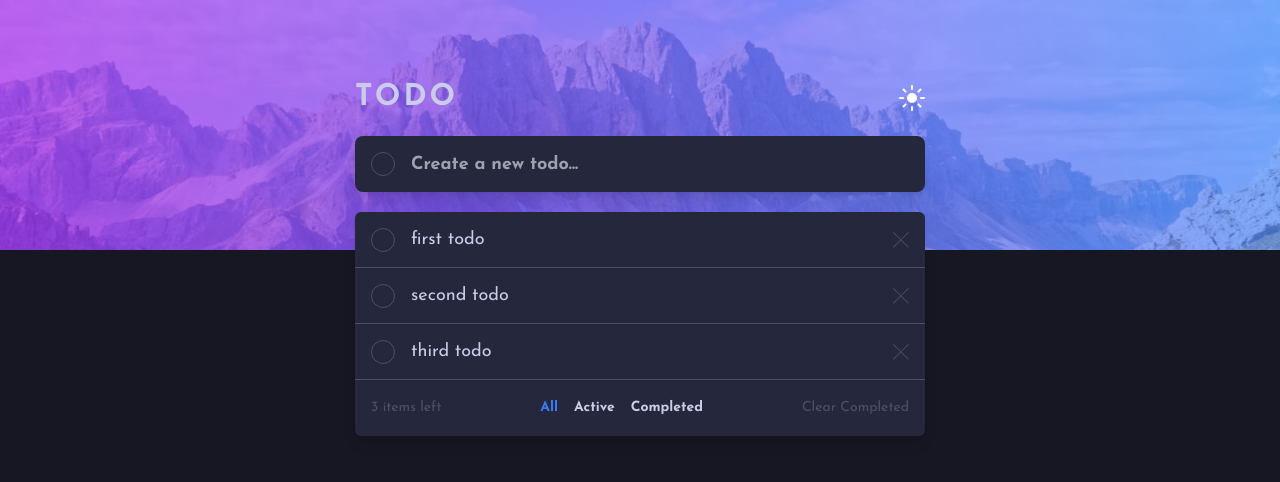
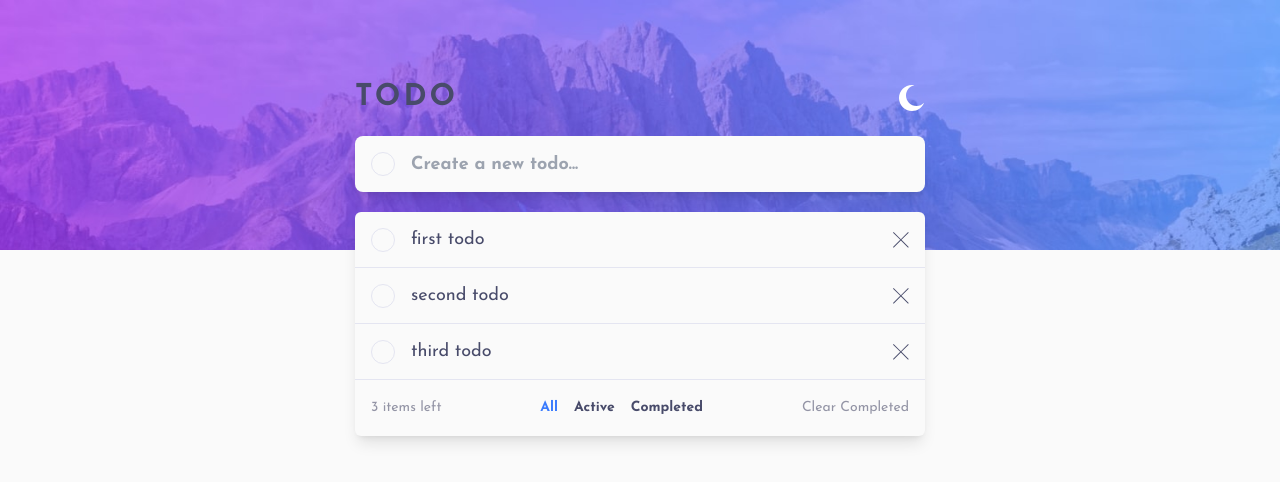
Before and after one commit to nidhinsankar/react-typescript, a React (Vite) app: page / in a window 1280 px wide. Shown: the top 482 px of the page. Built offline with nearby package versions, Linux system fonts and the light colour scheme.

Commit message:
cleared all typescript related errors in the useContext and useReducer and also bug in watchmedia

```diff
--- a/src/components/Header.tsx
+++ b/src/components/Header.tsx
@@ -6,7 +6,7 @@ const Header = ({}) => {
   const [theme, setTheme] = useState<null | string>(null);
 
   useEffect(() => {
-    if (window.matchMedia("(prefers-color-scheme: dark)".matches)) {
+    if (window.matchMedia("(prefers-color-scheme: dark)").matches) {
       setTheme("dark");
     } else {
       setTheme("light");
--- a/src/components/InputTodo.tsx
+++ b/src/components/InputTodo.tsx
@@ -1,7 +1,8 @@
 import React, { useState } from "react";
 import { HomeProps } from "../pages/Home";
 import { useTodoContext } from "../context/todoContext";
-import { ADD_TODO, todoType } from "../constants";
+import { ADD_TODO } from "../constants";
+import { TodoType } from "../types";
 
 const InputTodo: React.FC<HomeProps> = () => {
   const [todoName, setTodoName] = useState("");
@@ -9,7 +10,7 @@ const InputTodo: React.FC<HomeProps> = () => {
   const { dispatch } = useTodoContext();
 
   const onSubmit = () => {
-    const todoObj: todoType = {
+    const todoObj: TodoType = {
       id: Math.random() * (10 - 1) + 1,
       todoName,
       status: false,
--- a/src/components/Todo.tsx
+++ b/src/components/Todo.tsx
@@ -1,11 +1,11 @@
 import React from "react";
-import { todo } from "../App";
+import { TodoType } from "../types";
 import checkIcon from "../assets/images/icon-check.svg";
 import crossIcon from "../assets/images/icon-cross.svg";
 import { useTodoContext } from "../context/todoContext";
 import { DELETE_TODO, TOGGLE_STATUS } from "../constants";
 
-const Todo: React.FC<todo> = ({ id, todoName, status }) => {
+const Todo: React.FC<TodoType> = ({ id, todoName, status }) => {
   const { dispatch } = useTodoContext();
 
   const toggleStatusDispatch = (id: number) => {
@@ -40,7 +40,7 @@ const Todo: React.FC<todo> = ({ id, todoName, status }) => {
           onClick={() => deleteTodoDispatch(id)}
           src={crossIcon}
           alt="cross-icon"
-          className="h-4 text-border-todo"
+          className="h-4 text-border-todo cursor-pointer"
         />
       </div>
     </div>
--- a/src/constants.ts
+++ b/src/constants.ts
@@ -2,12 +2,6 @@ export const ADD_TODO = "ADD_TODO";
 export const DELETE_TODO = "DELETE_TODO";
 export const TOGGLE_STATUS = "TOGGLE_STATUS";
 export const TOGGLE_FILTER = "TOGGLE_FILTER";
-
-export interface todoType {
-  id: number;
-  todoName: string;
-  status: false;
-}
 
 export const filterAll = "all";
 export const filterActive = "active";
--- a/src/context/action-type.ts
+++ b/src/context/action-type.ts
@@ -1,8 +1,8 @@
-import { todoType } from "../constants";
+import { TodoType } from "../types";
 
 export interface ActionObj {
   type: string;
-  payload: todoType | number | string;
+  payload: TodoType | number | string;
 }
 
 export const Add_Todo = (actionObj: ActionObj) => ({
--- a/src/context/todoReducer.ts
+++ b/src/context/todoReducer.ts
@@ -3,9 +3,8 @@ import {
   DELETE_TODO,
   TOGGLE_FILTER,
   TOGGLE_STATUS,
-  todoType,
 } from "../constants";
-import { Action, State } from "../types";
+import { Action, State, TodoType } from "../types";
 
 export const todoReducer = (state: State, action: Action) => {
   switch (action.type) {
@@ -20,7 +19,7 @@ export const todoReducer = (state: State, action: Action) => {
     case TOGGLE_STATUS:
       return {
         ...state,
-        todos: state?.todos?.map((todo: todoType) =>
+        todos: state?.todos?.map((todo: TodoType) =>
           todo?.id === action.payload
             ? { ...todo, status: !todo?.status }
             : todo
--- a/src/types.ts
+++ b/src/types.ts
@@ -1,20 +1,25 @@
-import { todoType } from "./constants";
-
 export interface Todo {
   id: number;
   todoName: string;
   status: boolean;
 }
 
+export interface TodoType {
+  id: number;
+  todoName: string;
+  status: boolean;
+}
+
 export interface State {
-  todos: todoType[];
+  todos: TodoType[];
   filterType: string;
 }
 
 export type Action =
-  | { type: string; payload: todoType }
-  | { type: string; payload: number }
-  | { type: string; payload: string };
+  | { type: "ADD_TODO"; payload: TodoType }
+  | { type: "DELETE_TODO"; payload: number }
+  | { type: "TOGGLE_STATUS"; payload: number }
+  | { type: "TOGGLE_FILTER"; payload: string };
 
 export interface ContextProps {
   state: State;
@@ -22,9 +27,9 @@ export interface ContextProps {
 }
 
 export interface initialStateType {
-  todos: todoType[];
+  todos: TodoType[];
   filterType: string;
-  ADDTODO?: (data: todoType) => void;
+  ADDTODO?: (data: TodoType) => void;
   DELETETODO?: (id: number) => void;
   TOGGLESTATUS?: (id: number) => void;
   TOGGLEFILTER?: (filter: string) => void;
```
Also changed, not shown: 1 other file (tests, documents, lock files or other folders).
